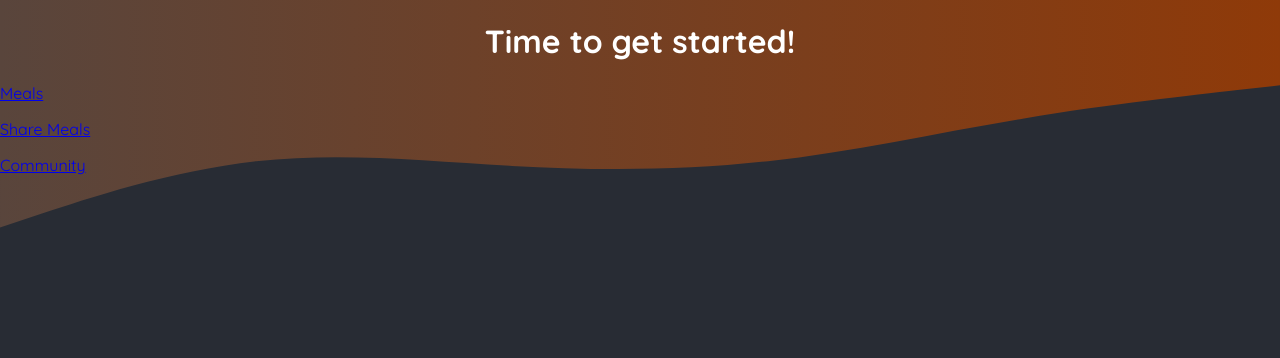
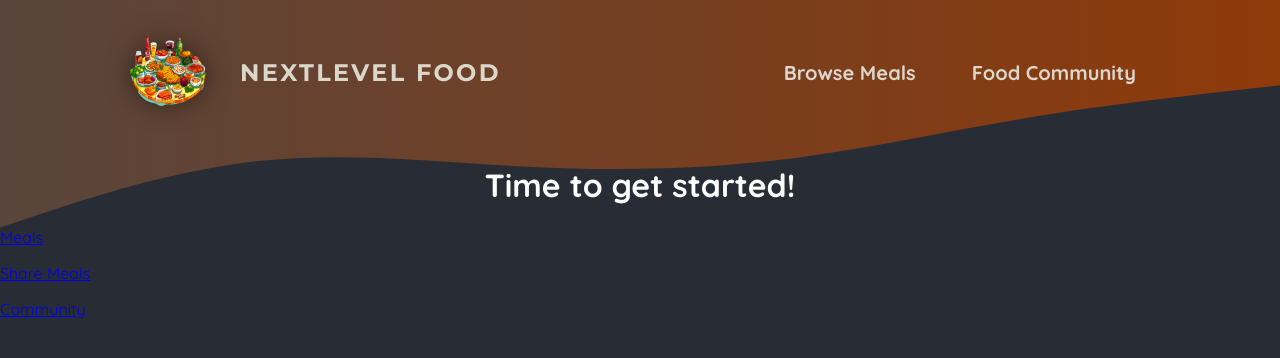
Before and after one commit to garybuckle/05-onwards-foodies-starting-project, a Next.js app: page / in a window 1280 px wide. Shown: the top 358 px of the page. Built offline with nearby package versions, Linux system fonts and the light colour scheme.

Commit message:
main header Section 9  101 complete

```diff
--- a/app/globals.css
+++ b/app/globals.css
@@ -11,21 +11,6 @@
 body {
   margin: 0;
   background: radial-gradient(#282c34, #282c34);
-}
-
-.header-background {
-  position: absolute;
-  width: 100%;
-  height: 320px;
-  top: 0;
-  left: 0;
-  z-index: -1;
-}
-
-svg {
-  display: block;
-  width: 100%;
-  height: auto;
 }
 
 .not-found,
--- a/app/layout.js
+++ b/app/layout.js
@@ -1,4 +1,5 @@
 import './globals.css';
+import MainHeader from '@/components/main-header/main-header';
 
 export const metadata = {
   title: 'NextLevel Food',
@@ -9,27 +10,7 @@
   return (
     <html lang="en">
       <body>
-        <div className="header-background">
-          <svg xmlns="http://www.w3.org/2000/svg" viewBox="0 0 1440 320">
-            <defs>
-              <linearGradient id="gradient" x1="0%" y1="0%" x2="100%" y2="0%">
-                <stop
-                  offset="0%"
-                  style={{ stopColor: '#59453c', stopOpacity: '1' }}
-                />
-                <stop
-                  offset="100%"
-                  style={{ stopColor: '#8f3a09', stopOpacity: '1' }}
-                />
-              </linearGradient>
-            </defs>
-            <path
-              fill="url(#gradient)"
-              d="M0,256L48,240C96,224,192,192,288,181.3C384,171,480,181,576,186.7C672,192,768,192,864,181.3C960,171,1056,149,1152,133.3C1248,117,1344,107,1392,101.3L1440,96L1440,0L1392,0C1344,0,1248,0,1152,0C1056,0,960,0,864,0C768,0,672,0,576,0C480,0,384,0,288,0C192,0,96,0,48,0L0,0Z"
-            ></path>
-          </svg>
-        </div>
-
+        <MainHeader />
         {children}
       </body>
     </html>
--- /dev/null
+++ b/components/main-header/main-header-background.js
@@ -0,0 +1,33 @@
+/**
+ * main-header-background.js
+ * 05-onwards-foodies-starting-project
+ *
+ * @author Gary Buckle
+ */
+
+import classes from './main-header-background.module.css';
+
+export default function MainHeaderBackground() {
+  return (
+    <div className={classes.headerBackground}>
+      <svg xmlns="http://www.w3.org/2000/svg" viewBox="0 0 1440 320">
+        <defs>
+          <linearGradient id="gradient" x1="0%" y1="0%" x2="100%" y2="0%">
+            <stop
+              offset="0%"
+              style={{ stopColor: '#59453c', stopOpacity: '1' }}
+            />
+            <stop
+              offset="100%"
+              style={{ stopColor: '#8f3a09', stopOpacity: '1' }}
+            />
+          </linearGradient>
+        </defs>
+        <path
+          fill="url(#gradient)"
+          d="M0,256L48,240C96,224,192,192,288,181.3C384,171,480,181,576,186.7C672,192,768,192,864,181.3C960,171,1056,149,1152,133.3C1248,117,1344,107,1392,101.3L1440,96L1440,0L1392,0C1344,0,1248,0,1152,0C1056,0,960,0,864,0C768,0,672,0,576,0C480,0,384,0,288,0C192,0,96,0,48,0L0,0Z"
+        ></path>
+      </svg>
+    </div>
+  );
+}
--- /dev/null
+++ b/components/main-header/main-header-background.module.css
@@ -0,0 +1,14 @@
+.headerBackground {
+  position: absolute;
+  width: 100%;
+  height: 320px;
+  top: 0;
+  left: 0;
+  z-index: -1;
+}
+
+.headerBackground svg {
+  display: block;
+  width: 100%;
+  height: auto;
+}
--- /dev/null
+++ b/components/main-header/main-header.js
@@ -0,0 +1,37 @@
+/**
+ * main-header.js
+ * 05-onwards-foodies-starting-project
+ *
+ * @author garybuckle
+ */
+
+import Link from 'next/link';
+import Image from 'next/image';
+import LogoImg from '@/assets/logo.png';
+import classes from './main-header.module.css';
+import MainHeaderBackground from './main-header-background';
+
+export default function MainHeader() {
+  return (
+    <>
+      <MainHeaderBackground />
+
+      <header className={classes.header}>
+        <Link href="/" className={classes.logo}>
+          <Image src={LogoImg} alt="A picture of a food plate" priority />{' '}
+          NextLevel Food
+        </Link>
+        <nav className={classes.nav}>
+          <ul>
+            <li>
+              <Link href="/meals">Browse Meals</Link>
+            </li>
+            <li>
+              <Link href="/community">Food Community</Link>
+            </li>
+          </ul>
+        </nav>
+      </header>
+    </>
+  );
+}
--- /dev/null
+++ b/components/main-header/main-header.module.css
@@ -0,0 +1,67 @@
+.header {
+  display: flex;
+  justify-content: space-between;
+  align-items: center;
+  padding: 2rem 1rem;
+}
+
+@media (min-width: 768px) {
+  .header {
+    padding: 2rem 10%;
+  }
+}
+
+.nav ul {
+  list-style: none;
+  margin: 0;
+  padding: 0;
+  display: flex;
+  gap: 1.5rem;
+  /* font-family: 'Montserrat', sans-serif; */
+  font-size: 1.25rem;
+}
+
+.nav a {
+  text-decoration: none;
+  color: #ddd6cb;
+  font-weight: bold;
+  padding: 0.5rem 1rem;
+  border-radius: 0.5rem;
+}
+
+.nav a:hover,
+.nav a:active {
+  background: linear-gradient(90deg, #ff8a05, #f9b331);
+  background-clip: text;
+  -webkit-background-clip: text;
+  -webkit-text-fill-color: transparent;
+  text-shadow: 0 0 18px rgba(248, 190, 42, 0.8);
+}
+
+.active {
+  background: linear-gradient(90deg, #ff8a05, #f9b331);
+  background-clip: text;
+  -webkit-background-clip: text;
+  -webkit-text-fill-color: transparent;
+}
+
+.logo {
+  display: flex;
+  align-items: center;
+  justify-content: center;
+  gap: 2rem;
+  text-decoration: none;
+  color: #ddd6cb;
+  font-weight: bold;
+  font-family: 'Montserrat', sans-serif;
+  letter-spacing: 0.15rem;
+  text-transform: uppercase;
+  font-size: 1.5rem;
+}
+
+.logo img {
+  width: 5rem;
+  height: 5rem;
+  object-fit: contain;
+  filter: drop-shadow(0 0 0.75rem rgba(0, 0, 0, 0.5));
+}
--- a/package.json
+++ b/package.json
@@ -9,9 +9,9 @@
     "lint": "next lint"
   },
   "dependencies": {
+    "next": "^14.1.0",
     "react": "^18",
-    "react-dom": "^18",
-    "next": "14.0.3"
+    "react-dom": "^18"
   },
   "devDependencies": {
     "eslint": "^8",
```
Also changed, not shown: components/main-header.js (deleted, +0 -19 lines), .nova/Configuration.json, 1 other file (tests, documents, lock files or other folders).
